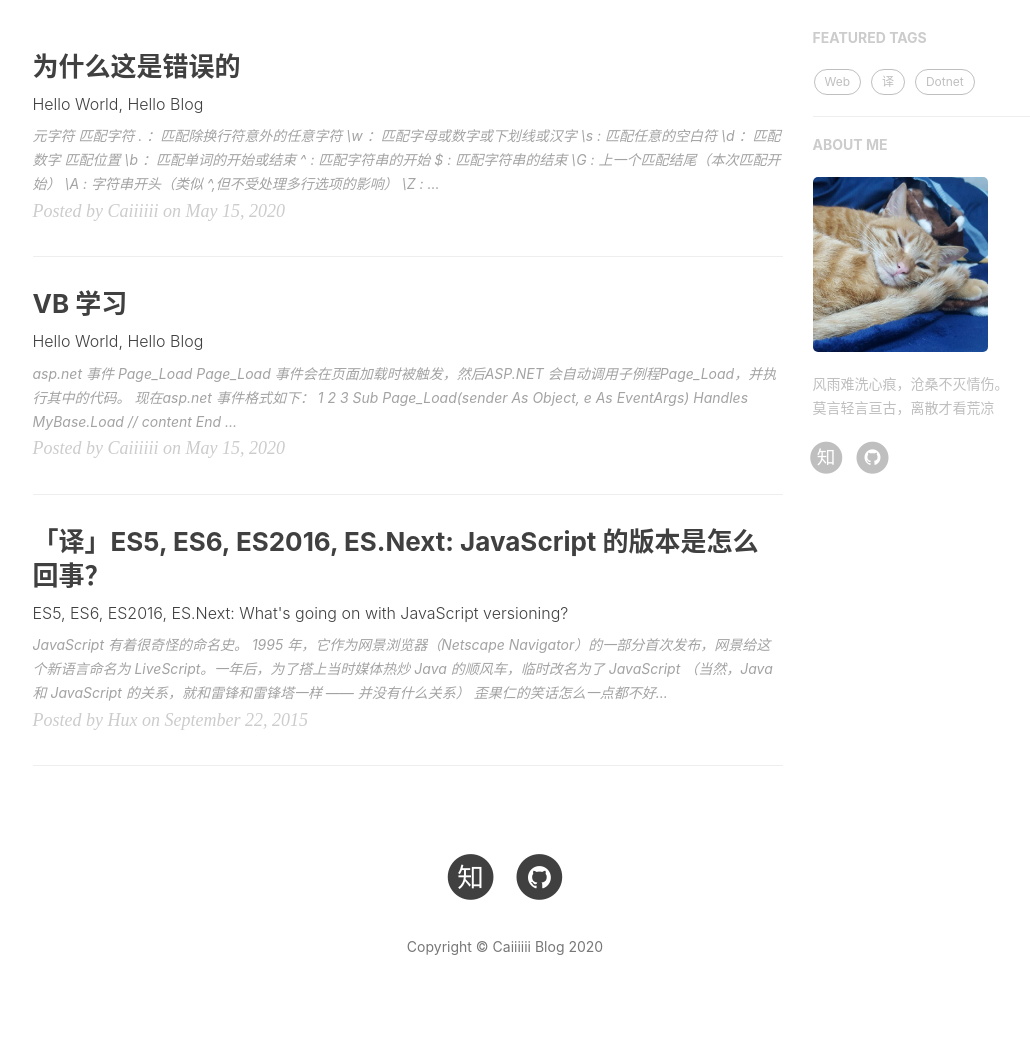
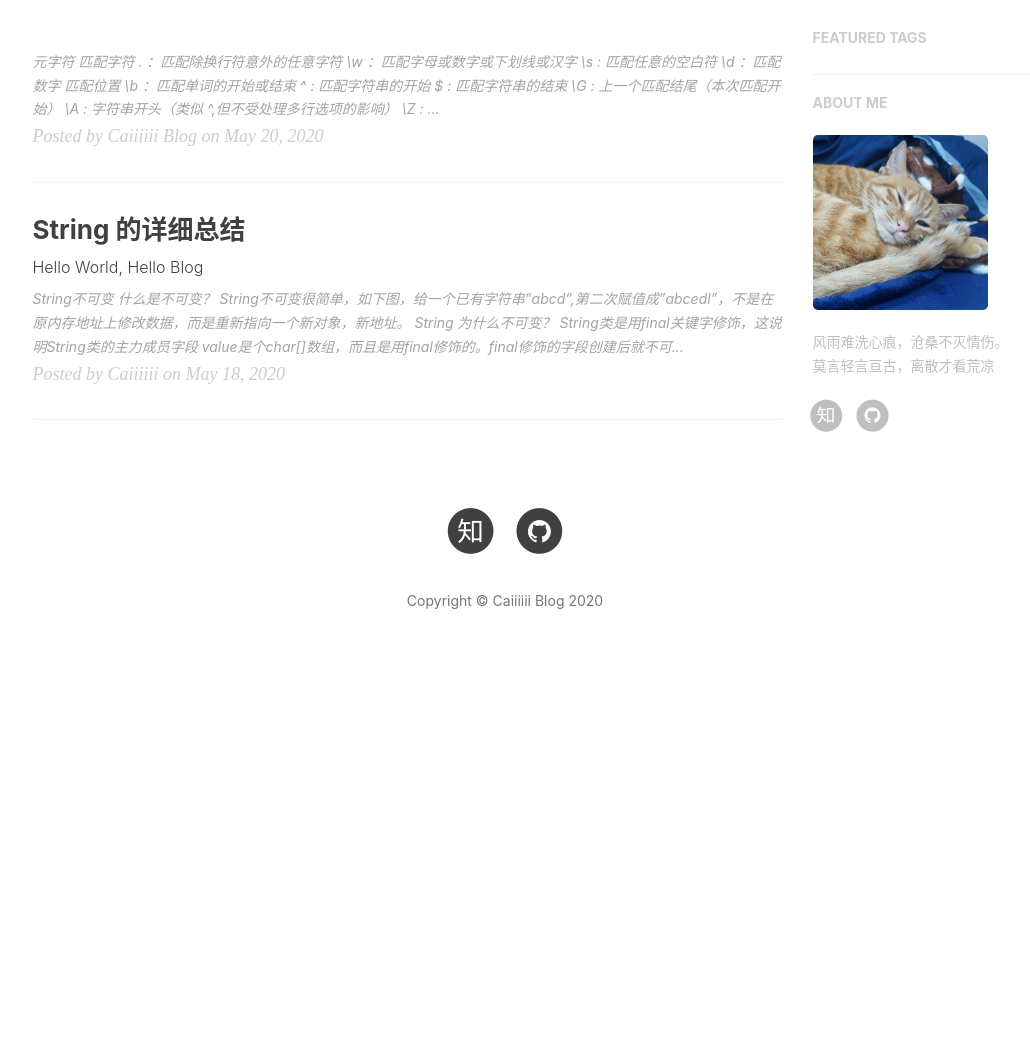
Before and after one commit to Caiiiiii/Caiiiiii.github.io, a Jekyll site: the page built from index.html, in a window 1280 px wide. Shown: the part 418-1469 px from the top of the page, without its empty margins (135-1165 px from the left). Built offline with Jekyll 4.4.1, drawn with Linux system fonts in a browser that asks for light colours; nearby versions of some CDN libraries; the list of posts is cut into pages by our own code; comment, search, counter and statistics services are not loaded; after the commit the page ends 1123 px from its top, so only the background shows below that; some of the changed lines change nothing that is shown.

Commit message:
update String learing

````diff
--- a/_posts/2015-09-22-js-version.markdown
+++ /dev/null
@@ -1,66 +0,0 @@
----
-layout:     post
-title:      "「译」ES5, ES6, ES2016, ES.Next: JavaScript 的版本是怎么回事？"
-subtitle:   "ES5, ES6, ES2016, ES.Next: What's going on with JavaScript versioning?"
-date:       2015-09-22
-author:     "Hux"
-header-img: "img/post-bg-js-version.jpg"
-tags:
-    - Web
-    - JavaScript
-    - 译
----
-
-
-JavaScript 有着很奇怪的命名史。
-
-1995 年，它作为网景浏览器（Netscape Navigator）的一部分首次发布，网景给这个新语言命名为 LiveScript。一年后，为了搭上当时媒体热炒 Java 的顺风车，临时改名为了 JavaScript *（当然，Java 和 JavaScript 的关系，就和雷锋和雷锋塔一样 —— 并没有什么关系）*
-
-![java-javascript](/img/in-post/post-js-version/javascript-java.jpg)
-<small class="img-hint">歪果仁的笑话怎么一点都不好笑</small>
-
-> 译者注：[wikipedia 的 JavaScript 词条](https://en.wikipedia.org/wiki/JavaScript#History) 更详细的叙述了这段历史
-
-1996 年，网景将 JavaScript 提交给 [ECMA International（欧洲计算机制造商协会）](http://www.ecma-international.org/) 进行标准化，并最终确定出新的语言标准，它就是 ECMAScript。自此，ECMAScript 成为所有 JavaScript 实现的基础，不过，由于 JavaScript 名字的历史原因和市场原因（很显然 ECMAScript 这个名字并不令人喜欢……），现实中我们只用 ECMAScript 称呼标准，平时都还是使用 JavaScript 来称呼这个语言。
-
-
-> 术语（译者注）：
->
-> * *标准（Standard）*： 用于定义与其他事物区别的一套规则
-> * *实现（Implementation）*： 某个标准的具体实施/真实实践
-
-
-不过，JavaScript 开发者们并不怎么在乎这些，因为在诞生之后的 15 年里，ECMAScript 并没有多少变化，而且现实中的很多实现都已经和标准大相径庭。其实在第一版的 ECMAScript 发布后，很快又跟进发布了两个版本，但是自从 1999 年 ECMAScript 3 发布后，十年内都没有任何改动被成功添加到官方规范里。取而代之的，是各大浏览器厂商们争先进行自己的语言拓展，web 开发者们别无选择只能去尝试并且支持这些 API。即使是在 2009 年 ECMAScript 5 发布之后，仍然用了数年这些新规范才得到了浏览器的广泛支持，可是大部分开发者还是写着 ECMAScript 3 风格的代码，并不觉得有必要去了解这些规范。
-
-> 译者注：[ECMAScript 第四版草案](https://en.wikipedia.org/wiki/ECMAScript#4th_Edition_.28abandoned.29)由于太过激进而被抛弃，Adobe 的 [ActionScript 3.0](https://en.wikipedia.org/wiki/ActionScript) 是 ECMAScript edition 4 的唯一实现（ Flash 差点就统一 Web 了）
-
-到了 2012 年，事情突然开始有了转变。大家开始推动停止对旧版本 IE 浏览器的支持，用 ECMAScript 5 (ES5) 风格来编写代码也变得更加可行。与此同时，一个新的 ECMAScript 规范也开始启动。到了这时，大家开始逐渐习惯以对 ECMAScript 规范的版本支持程度来形容各种 JavaScript 实现。在正式被指名为 ECMAScript 第 6 版 (ES6) 之前，这个新的标准原本被称为 ES.Harmony（和谐）。2015 年，负责制定 ECMAScript 规范草案的委员会 TC39 决定将定义新标准的制度改为一年一次，这意味着每个新特性一旦被批准就可以添加，而不像以往一样，规范只有在整个草案完成，所有特性都没问题后才能被定稿。因此，ECMAScript 第 6 版在六月份公布之前，又被重命名为了 ECMAScript 2015（ES2015）
-
-目前，仍然有很多新的 JavaScript 特性或语法正在提议中，包括 [decorators（装饰者）](https://github.com/wycats/javascript-decorators)，[async-await（async-await 异步编程模型）](https://github.com/lukehoban/ecmascript-asyncawait) 和 [static class properties（静态类属性）](https://github.com/jeffmo/es-class-properties)。它们通常被称为 ES7，ES2016 或者 ES.Next 的特性，不过实际上它们只能被称作提案或者说可能性，毕竟 ES2016 的规范还没有完成，有可能全部都会引入，也有可能一个都没有。TC39 把一个提案分为 4 个阶段，你可以在 [Babel 的官网](https://babeljs.io/docs/usage/experimental/) 上查看各个提案目前都在哪个阶段了。
-
-所以，我们该如何使用这一大堆术语呢？下面的列表或许能帮助到你：
-
-* **ECMAScript**：一个由 ECMA International 进行标准化，TC39 委员会进行监督的语言。通常用于指代标准本身。
-* **JavaScript**：ECMAScript 标准的各种实现的最常用称呼。这个术语并不局限于某个特定版本的 ECMAScript 规范，并且可能被用于任何不同程度的任意版本的 ECMAScript 的实现。
-* **ECMAScript 5 (ES5)**：ECMAScript 的第五版修订，于 2009 年完成标准化。这个规范在所有现代浏览器中都相当完全的实现了。
-* **ECMAScript 6 (ES6) / ECMAScript 2015 (ES2015)**：ECMAScript 的第六版修订，于 2015 年完成标准化。这个标准被部分实现于大部分现代浏览器。可以查阅[这张兼容性表](http://kangax.github.io/compat-table/es6/)来查看不同浏览器和工具的实现情况。
-* **ECMAScript 2016**：预计的第七版 ECMAScript 修订，计划于明年夏季发布。这份规范具体将包含哪些特性还没有最终确定
-* **ECMAScript Proposals**：被考虑加入未来版本 ECMAScript 标准的特性与语法提案，他们需要经历五个阶段：Strawman（稻草人），Proposal（提议），Draft（草案），Candidate（候选）以及 Finished （完成）。
-
-在这整个 Blog 中，我将把目前的 ECMAScript 版本称作 ES6（因为这是大部分开发者最习以为常的），把明年的规范称作 ES2016（因为，与 ES6/ES2015 不同，这个名字将在整个标准化过程中沿用）并且将那些还没有成为 ECMAScript 定稿或草案的未来语言概念称为 ECMAScript 提案或者 JavaScript 提案。我将尽我所能在任何可能引起困惑的场合沿用这篇文章。
-
-#### 一些资源
-
-
-
-* TC39 的 [Github 仓库](https://github.com/tc39/ecma262)上可以看到所有目前公开的提案
-* 如果你还不熟悉 ES6，Babel 有一个[很不错的特性概览](https://babeljs.io/docs/learn-es2015/)
-* 如果你希望深入 ES6，这里有两本很不错的书： Axel Rauschmayer 的 [Exploring ES6](http://exploringjs.com/)和 Nicholas Zakas 的 [Understanding ECMAScript 6](https://leanpub.com/understandinges6)。Axel 的博客 [2ality](http://www.2ality.com/) 也是很不错的 ES6 资源
-
-<img class="shadow" width="320" src="/img/in-post/post-js-version/keep-calm-and-learn-javascript.png" />
-<small class="img-hint">来学 JavaScript 吧！</small>
-
-#### 著作权声明
-
-本文译自 [ES5, ES6, ES2016, ES.Next: What's going on with JavaScript versioning?](http://benmccormick.org/2015/09/14/es5-es6-es2016-es-next-whats-going-on-with-javascript-versioning/)
-译者 [黄玄](http://weibo.com/huxpro)，首次发布于 [Hux Blog](http://huangxuan.me)，转载请保留以上链接
--- a/_posts/2020-05-15-vb.net.markdown
+++ /dev/null
@@ -1,25 +0,0 @@
----
-layout:     post
-title:      "VB 学习"
-subtitle:   "Hello World, Hello Blog"
-date:       2020-5-15
-author:     "Caiiiiii"
-header-img: "img/post-bg-2015.jpg"
-tags:
-    - Web
-    - Dotnet
-    - 译
----
-
-# asp.net 事件
-
-## Page_Load
-Page_Load 事件会在页面加载时被触发，然后ASP.NET 会自动调用子例程Page_Load，并执行其中的代码。
-
-
-现在asp.net 事件格式如下：
-```
-Sub Page_Load(sender As Object, e As EventArgs) Handles MyBase.Load
-    // content
-  End Sub
-```
--- a/_posts/2020-05-15-zhengze.markdown
+++ b/_posts/2020-05-15-zhengze.markdown
@@ -1,15 +1,13 @@
 ---
 layout:     post
-title:      "为什么这是错误的"
+title:      "正则表达式"
 subtitle:   "Hello World, Hello Blog"
 date:       2020-5-15
 author:     "Caiiiiii"
 header-img: "img/post-bg-2015.jpg"
 tags:
-    - Web
-    - Dotnet
-    - 译
-    - test
+    - 计算机基础
+    -正则表达式
 ---
 
 
--- /dev/null
+++ b/_posts/2020-05-18-string-learing.markdown
@@ -0,0 +1,85 @@
+---
+layout:     post
+title:      "String 的详细总结"
+subtitle:   "Hello World, Hello Blog"
+date:       2020-5-18
+author:     "Caiiiiii"
+header-img: "img/post-5-18.jpg"
+tags:
+    - Java
+    - 基础
+---
+
+# String不可变
+## 什么是不可变？
+String不可变很简单，如下图，给一个已有字符串"abcd",第二次赋值成"abcedl"，不是在原内存地址上修改数据，而是重新指向一个新对象，新地址。
+![46c03ae5abf6111879423f38375207cc_720w.jpg](http://ww1.sinaimg.cn/large/bfd348c6gy1gexu9t49yhj20k006hwek.jpg)
+
+## String 为什么不可变？
+
+String类是用final关键字修饰，这说明String类的主力成员字段 value是个char[]数组，而且是用final修饰的。final修饰的字段创建后就不可改变。
+
+## 不可变的好处
+安全。
+
+![D}85Y0@_8NQT_CGACS~RGLW.png](http://ww1.sinaimg.cn/large/bfd348c6gy1gexuinc9i7j20gc0fdmxs.jpg)
+
+# String的实例化方法
+
+### 1.直接赋值，编译期就已经确定存储到Constant Pool中
+`String str = "hello";`
+Java 内存定义字符串常量池（JDK1.7后在堆中）,直接赋值时，会在字符串常量池中查找时候有'hello'的字段，如果没有则直接在字符串常量池中创建"hello",并且将该内存地址赋值给str,反之，直接将已创建的内存地址赋值给str。
+```
+String str1 = "hello";
+String str2 = "hello";
+System.out.println(str1 == str2) //true
+```
+
+### 2.通过构造方法实例化String类对象，创建的对象会存储到heap中,是运行期新创建的。
+`String str = new String("hello");`
+通过该方法创建String对象的时候，先在字符串常量池中查找时候存在"hello"字符串，如果没有则在字符串中创建"hello"，反之则不创建。第二步在堆中分配空间来创建"hello"对象并将内存地址赋值给str。
+```
+String str1 = "hello";
+String str2 = new String("hello");
+System.out.println("str1 == str2"); //false
+```
+ps: 有些笔试题中会问道，实例化时会创建几个对象：如果字符串常量池不存在创建的字符串，则会创建2个对象，分别在字符串常量池和堆中。
+
+### 特殊的创建方法（笔试题中常出现类似的）
+1.使用只包含常量的字符串连接符如”aa” + “aa”创建的也是常量,编译期就能确定,已经确定存储到String Pool中,String pool中存有“aaaa”；但不会存有“aa”。
+
+2.使用包含变量的字符串连接符如”aa” + s1创建的对象是运行期才创建的,存储在heap中；只要s1是变量，不论s1指向池中的字符串对象还是堆中的字符串对象，运行期s1 + “aa”操作实际上是编译器创建了StringBuilder对象进行了append操作后通过toString()返回了一个字符串对象存在heap上。
+
+3.String s2 = “aa” + s1; String s3 = “aa” + s1; 这种情况，虽然s2,s3都是指向了使用包含变量的字符串连接符如”aa” + s1创建的存在堆上的对象，并且都是s1 + “aa”。但是却指向两个不同的对象，两行代码实际上在堆上new出了两个StringBuilder对象来进行append操作。在Thinking in java一书中285页的例子也可以说明。
+
+4.对于final String s2 = “111”。s2是一个用final修饰的变量，在编译期已知，在运行s2+”aa”时直接用常量“111”来代替s2。所以s2+”aa”等效于“111”+ “aa”。在编译期就已经生成的字符串对象“111aa”存放在常量池中。
+
+### 延伸：比较字符串的‘==’和‘equals()’区别？
+
+‘==’ 比较的是变量(栈)内存中存放的对象的(堆)内存地址，用来判断两个对象的地址是否相同，即是否是指相同一个对象。比较的是真正意义上的指针操作。注意：
+
+1、比较的是操作符两端的操作数是否是同一个对象。
+
+2、两边的操作数必须是同一类型的（可以是父子类之间）才能编译通过。
+
+3、引用类型比较的是地址（即是否指向同一个对象），基本数据类型比较的是值，值相等则为true，如：int a=10 与 long b=10L 与 double c=10.0都是相同的（为true），因为他们都指向地址为10的堆。（String是字符串，不是基本数据类型）
+
+‘equals()’用来比较的是两个对象是否相等，由于所有的类都是继承自java.lang.Object类的，在Object中的基类中定义了一个equals的方法，这个方法的初始行为是比较对象的内存地址，但String类中重写了equals方法， 比较的是字符串的内容 ，而不再是比较类在堆内存中的存放地址了。
+
+总结：在没有重写equals方法的情况下，他们之间的比较还是基于他们在内存中的存放位置的地址值的，因为Object的equals方法也是用双等号（==）进行比较的，所以比较后的结果跟双等号（==）的结果相同。String类中重写了equals方法，变成了字符串内容的比较。
+
+
+# StringBuilder 和 StringBuffer
+```
+StringBuffer 是线程安全的
+StringBuilder 是线程不安全的，但速度上比StringBuffer快
+```
+String：String的值是不可变的，这就导致每次对String的操作都会生成新的String对象，这样不仅效率低下，而且大量浪费有限的内存空间。
+
+当对字符串进行修改的时候，需要使用 StringBuffer 和 StringBuilder 类。
+
+和 String 类不同的是，StringBuffer 和 StringBuilder 类的对象能够被多次的修改，并且不产生新的未使用对象。
+
+StringBuilder 类在 Java 5 中被提出，它和 StringBuffer 之间的最大不同在于 StringBuilder 的方法不是线程安全的（不能同步访问）。
+
+由于 StringBuilder 相较于 StringBuffer 有速度优势，所以多数情况下建议使用 StringBuilder 类。然而在应用程序要求线程安全的情况下，则必须使用 StringBuffer 类。
````
